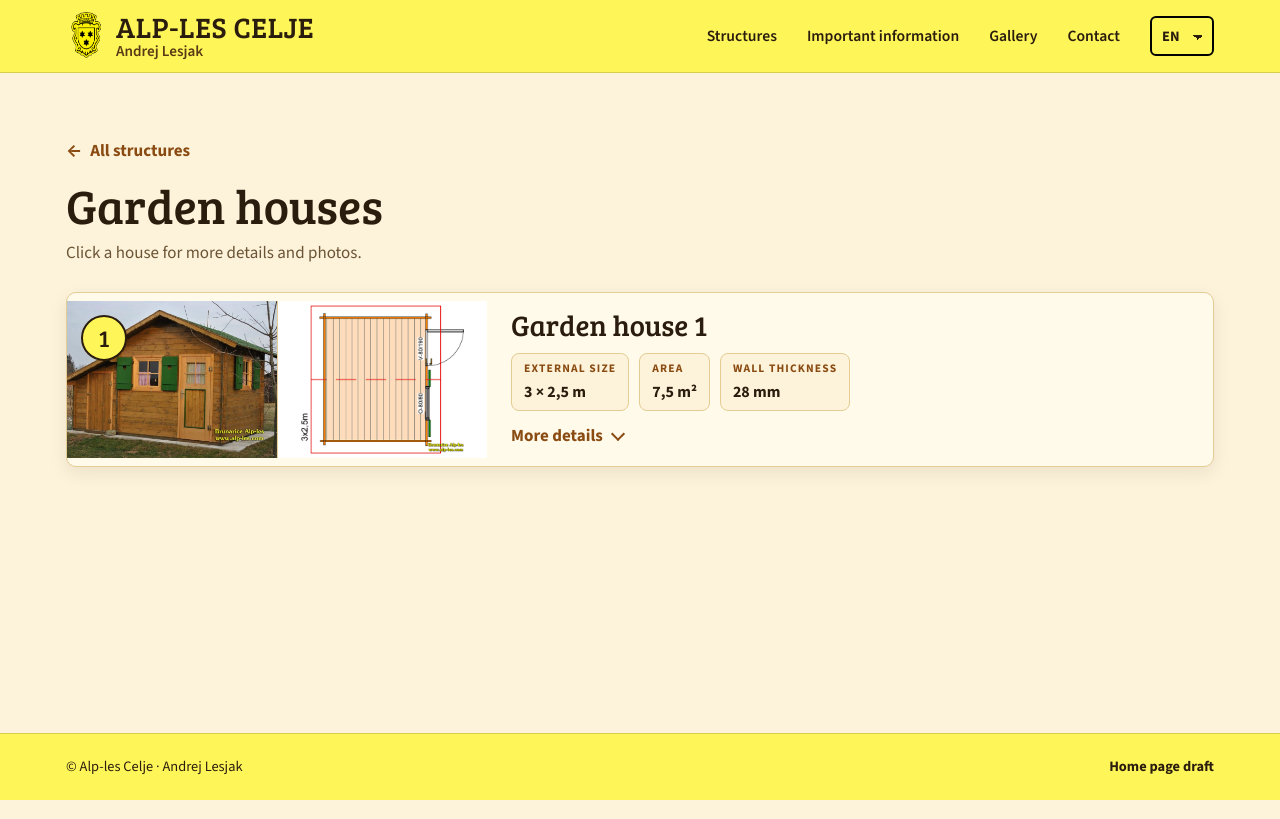
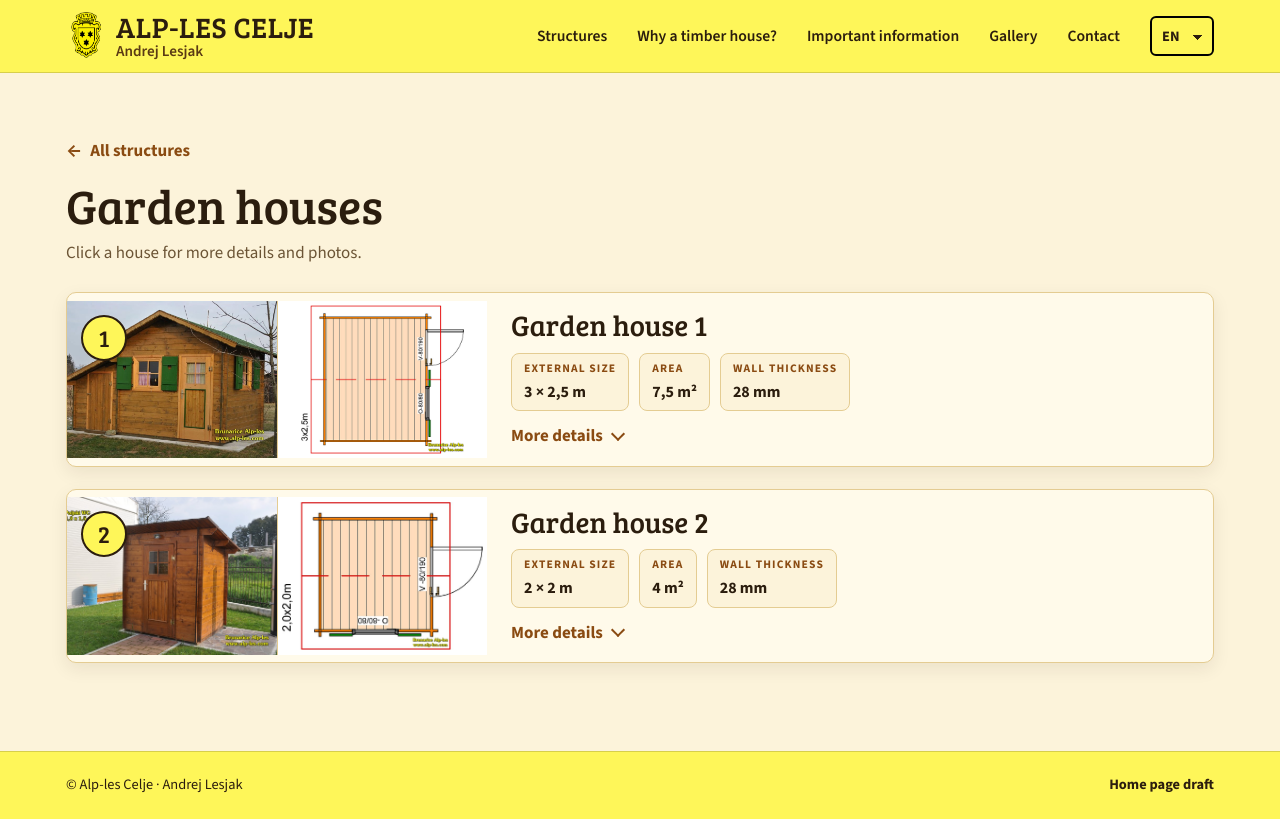
Before and after one commit to SviX07/alp-les-celje-spletna-stran, a plain HTML site: page vrtne-hise.html in a window 1280 px wide. Drawn offline with nearby package versions, Linux system fonts and the light colour scheme.

Commit message:
Dodan razdelek "Zakaj lesena hiša?" v meni in vrtna hiša 2 (2 × 2 m)
Co-Authored-By: Claude Sonnet 5.5 <noreply@anthropic.com>
Claude-Session: https://claude.ai/code/session_01TJb9kJSiBmNeKwT2oPkiVS

```diff
--- a/vrtne-hise.html
+++ b/vrtne-hise.html
@@ -61,7 +61,8 @@
   .brand-name { font-family: var(--font-display); font-size: clamp(1.1rem, 4.8vw, 1.8rem); letter-spacing: .02em; color: var(--fg); white-space: nowrap; }
   .brand-owner { font-size: clamp(.78rem, 2.6vw, .95rem); font-weight: 600; color: var(--brown); white-space: nowrap; }
   .head-nav { display: flex; gap: 30px; margin-right: 20px; }
-  .head-nav a { text-decoration: none; font-weight: 600; font-size: .98rem; }
+  .head-nav a { text-decoration: none; font-weight: 600; font-size: .98rem; white-space: nowrap; }
+  @media (min-width: 861px) and (max-width: 1180px) { .head-nav { gap: 16px; margin-right: 8px; } .head-nav a { font-size: .9rem; } }
   .head-nav a:hover { text-decoration: underline; text-underline-offset: 4px; }
   .lang {
     appearance: none; -webkit-appearance: none; flex: none;
@@ -233,6 +234,7 @@
     </a>
     <nav class="head-nav" aria-label="Main">
       <a href="index.html#objekti" data-i18n="nav_objects">Objekti</a>
+      <a href="index.html#zakaj-les" data-i18n="nav_why">Zakaj lesena hiša?</a>
       <a href="index.html#pomembne-informacije" data-i18n="nav_info">Pomembne informacije</a>
       <a href="index.html#galerija" data-i18n="nav_gallery">Galerija</a>
       <a href="index.html#kontakt" data-i18n="nav_contact">Kontakt</a>
@@ -252,6 +254,7 @@
     <div class="wrap">
       <nav class="menu-links" aria-label="Navigacija">
         <a href="index.html#objekti" data-i18n="nav_objects">Objekti</a>
+        <a href="index.html#zakaj-les" data-i18n="nav_why">Zakaj lesena hiša?</a>
         <a href="index.html#pomembne-informacije" data-i18n="nav_info">Pomembne informacije</a>
         <a href="index.html#galerija" data-i18n="nav_gallery">Galerija</a>
         <a href="index.html#kontakt" data-i18n="nav_contact">Kontakt</a>
@@ -325,41 +328,53 @@
         'slike/vrtne-hise/1/01.jpg', 'slike/vrtne-hise/1/02.jpg',
         'slike/vrtne-hise/1/vrtna-hisa1nacrt.jpg'
       ]
+    },
+    {
+      dim: '2 × 2 m', area: '4 m²', wall: '28 mm',
+      plan: 'slike/vrtne-hise/2/vrtna-hisa2nacrt.jpg',
+      wood: 'v_wood', roof: 'v_roof', mount: 'v_mount',
+      desc: {
+        sl: 'Vzorčni opis hiše. Tu bo kratek opis: za kaj je hiša primerna, kakšne so možnosti prilagoditve (okna, vrata, barva, dodatni shrambni prostor) in kaj je vključeno v ceno. Vsak objekt izdelamo po naročilu.'
+      },
+      images: [
+        'slike/vrtne-hise/2/01.jpg', 'slike/vrtne-hise/2/02.jpg',
+        'slike/vrtne-hise/2/vrtna-hisa2nacrt.jpg'
+      ]
     }
   ];
 
   var T = {
-    sl: { nav_lang:"Jezik", nav_objects:"Objekti", nav_info:"Pomembne informacije", nav_gallery:"Galerija", nav_contact:"Kontakt", nav_menu:"Meni",
+    sl: { nav_why:"Zakaj lesena hiša?", nav_lang:"Jezik", nav_objects:"Objekti", nav_info:"Pomembne informacije", nav_gallery:"Galerija", nav_contact:"Kontakt", nav_menu:"Meni",
       back:"Vsi objekti", h_title:"Vrtne hiše", h_intro:"Kliknite na hišo za več podatkov in slik.", house:"Vrtna hiša",
       s_dim:"Zunanje mere", s_area:"Površina", s_wall:"Debelina sten", s_wood:"Material", s_roof:"Streha", s_mount:"Montaža", s_plan:"Načrt",
       v_wood:"Smrekov les", v_roof:"Dvokapna", v_mount:"Vključena", more:"Več podatkov", less:"Skrij podatke", g_title:"Slike",
       call:"Pokličite", enquire:"Pošljite povpraševanje", close:"Zapri", prev:"Prejšnja slika", next:"Naslednja slika", photo:"Slika",
       draft:"Osnutek domače strani" },
-    hr: { nav_lang:"Jezik", nav_objects:"Objekti", nav_info:"Važne informacije", nav_gallery:"Galerija", nav_contact:"Kontakt", nav_menu:"Izbornik",
+    hr: { nav_why:"Zašto drvena kuća?", nav_lang:"Jezik", nav_objects:"Objekti", nav_info:"Važne informacije", nav_gallery:"Galerija", nav_contact:"Kontakt", nav_menu:"Izbornik",
       back:"Svi objekti", h_title:"Vrtne kućice", h_intro:"Kliknite na kućicu za više podataka i slika.", house:"Vrtna kućica",
       s_dim:"Vanjske mjere", s_area:"Površina", s_wall:"Debljina zidova", s_wood:"Materijal", s_roof:"Krov", s_mount:"Montaža", s_plan:"Nacrt",
       v_wood:"Smrekovo drvo", v_roof:"Dvovodni", v_mount:"Uključena", more:"Više podataka", less:"Sakrij podatke", g_title:"Slike",
       call:"Nazovite", enquire:"Pošaljite upit", close:"Zatvori", prev:"Prethodna slika", next:"Sljedeća slika", photo:"Slika",
       draft:"Nacrt početne stranice" },
-    sr: { nav_lang:"Jezik", nav_objects:"Objekti", nav_info:"Važne informacije", nav_gallery:"Galerija", nav_contact:"Kontakt", nav_menu:"Meni",
+    sr: { nav_why:"Zašto drvena kuća?", nav_lang:"Jezik", nav_objects:"Objekti", nav_info:"Važne informacije", nav_gallery:"Galerija", nav_contact:"Kontakt", nav_menu:"Meni",
       back:"Svi objekti", h_title:"Baštenske kućice", h_intro:"Kliknite na kućicu za više podataka i slika.", house:"Baštenska kućica",
       s_dim:"Spoljne mere", s_area:"Površina", s_wall:"Debljina zidova", s_wood:"Materijal", s_roof:"Krov", s_mount:"Montaža", s_plan:"Nacrt",
       v_wood:"Smrekovo drvo", v_roof:"Dvovodni", v_mount:"Uključena", more:"Više podataka", less:"Sakrij podatke", g_title:"Slike",
       call:"Pozovite", enquire:"Pošaljite upit", close:"Zatvori", prev:"Prethodna slika", next:"Sledeća slika", photo:"Slika",
       draft:"Nacrt početne stranice" },
-    de: { nav_lang:"Sprache", nav_objects:"Objekte", nav_info:"Wichtige Informationen", nav_gallery:"Galerie", nav_contact:"Kontakt", nav_menu:"Menü",
+    de: { nav_why:"Warum ein Holzhaus?", nav_lang:"Sprache", nav_objects:"Objekte", nav_info:"Wichtige Informationen", nav_gallery:"Galerie", nav_contact:"Kontakt", nav_menu:"Menü",
       back:"Alle Objekte", h_title:"Gartenhäuser", h_intro:"Klicken Sie auf ein Haus für weitere Daten und Bilder.", house:"Gartenhaus",
       s_dim:"Außenmaße", s_area:"Fläche", s_wall:"Wandstärke", s_wood:"Material", s_roof:"Dach", s_mount:"Montage", s_plan:"Grundriss",
       v_wood:"Fichtenholz", v_roof:"Satteldach", v_mount:"Inklusive", more:"Mehr Daten", less:"Daten ausblenden", g_title:"Bilder",
       call:"Anrufen", enquire:"Anfrage senden", close:"Schließen", prev:"Vorheriges Bild", next:"Nächstes Bild", photo:"Bild",
       draft:"Entwurf der Startseite" },
-    en: { nav_lang:"Language", nav_objects:"Structures", nav_info:"Important information", nav_gallery:"Gallery", nav_contact:"Contact", nav_menu:"Menu",
+    en: { nav_why:"Why a timber house?", nav_lang:"Language", nav_objects:"Structures", nav_info:"Important information", nav_gallery:"Gallery", nav_contact:"Contact", nav_menu:"Menu",
       back:"All structures", h_title:"Garden houses", h_intro:"Click a house for more details and photos.", house:"Garden house",
       s_dim:"External size", s_area:"Area", s_wall:"Wall thickness", s_wood:"Material", s_roof:"Roof", s_mount:"Assembly", s_plan:"Floor plan",
       v_wood:"Spruce wood", v_roof:"Gable roof", v_mount:"Included", more:"More details", less:"Hide details", g_title:"Photos",
       call:"Call us", enquire:"Send an enquiry", close:"Close", prev:"Previous photo", next:"Next photo", photo:"Photo",
       draft:"Home page draft" },
-    it: { nav_lang:"Lingua", nav_objects:"Strutture", nav_info:"Informazioni importanti", nav_gallery:"Galleria", nav_contact:"Contatti", nav_menu:"Menu",
+    it: { nav_why:"Perché una casa in legno?", nav_lang:"Lingua", nav_objects:"Strutture", nav_info:"Informazioni importanti", nav_gallery:"Galleria", nav_contact:"Contatti", nav_menu:"Menu",
       back:"Tutte le strutture", h_title:"Casette da giardino", h_intro:"Clicca su una casetta per maggiori dettagli e foto.", house:"Casetta da giardino",
       s_dim:"Dimensioni esterne", s_area:"Superficie", s_wall:"Spessore pareti", s_wood:"Materiale", s_roof:"Tetto", s_mount:"Montaggio", s_plan:"Pianta",
       v_wood:"Legno di abete", v_roof:"A due falde", v_mount:"Inclusa", more:"Più dettagli", less:"Nascondi dettagli", g_title:"Foto",
```
Also changed, not shown: index.html (+10 -7 lines), slike/vrtne-hise/2/01.jpg (added), slike/vrtne-hise/2/02.jpg (added), slike/vrtne-hise/2/vrtna-hisa2nacrt.jpg (added).
